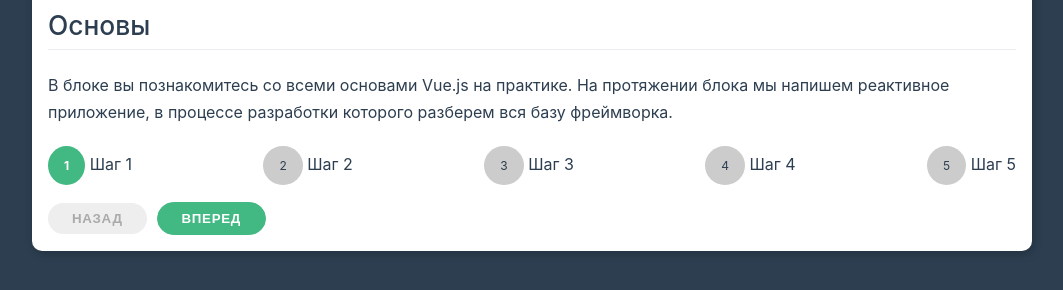
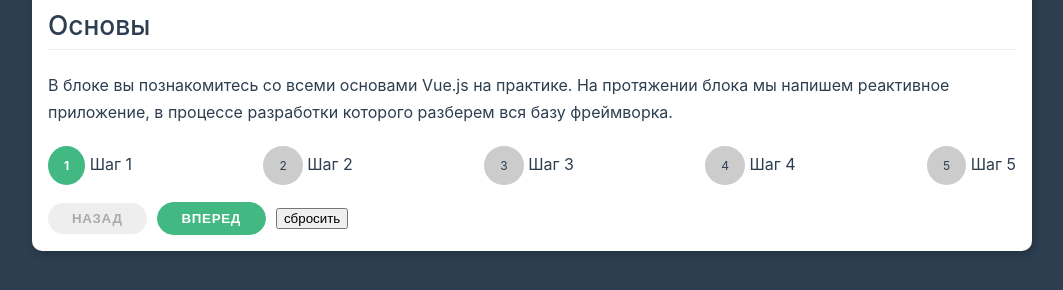
Before and after one commit to sheffcer/coursework_01, a plain HTML site: page index.html in a window 1280 px wide. Shown: the part 116-406 px from the top of the page, without its empty margins (108-1171 px from the left). Drawn offline with nearby package versions, Linux system fonts and the light colour scheme.

Commit message:
make reset method

```diff
--- a/index.html
+++ b/index.html
@@ -40,7 +40,7 @@
           :disabled="islastStep"
           @click = "nextOfFinish(index)"
           >Вперед</button>
-          <!-- <button @click="reset()">сбросить</button> -->
+          <button @click="reset()">сбросить</button>
           <!-- {{isDone}} -->
         </div>
       </div>
--- a/vue.js
+++ b/vue.js
@@ -9,6 +9,7 @@ const App = {
       // isActive: true,
       // isDone: false,
       // isButtonDisabled: true,
+      defaultSteps: [],
       steps: [{
           title: 'Основы',
           text: 'В блоке вы познакомитесь со всеми основами Vue.js на практике. На протяжении блока мы напишем реактивное приложение, в процессе разработки которого разберем вся базу фреймворка.',
@@ -50,10 +51,15 @@ const App = {
     },
     reset() {
       // начать заного
-      let last = this.steps.length - 1
-      if (this.activeIndex === last) {
+      if (this.activeIndex === this.last) {
           this.activeIndex = 0
-
+          let done = this.steps.forEach((item, i) => {
+            if (i > 0) {
+              return item.isActive = false
+            } else if (i === 0) {
+              return item.isActive = true
+            }
+          })
       }
     },
     nextOfFinish() {
@@ -116,7 +122,7 @@ const App = {
       })
       // return done
       // return(done)
-      console.log(done)
+      // console.log(done)
     }
     // тут стоит определить несколько свойств:
     // 1. текущий выбранный шаг
```
